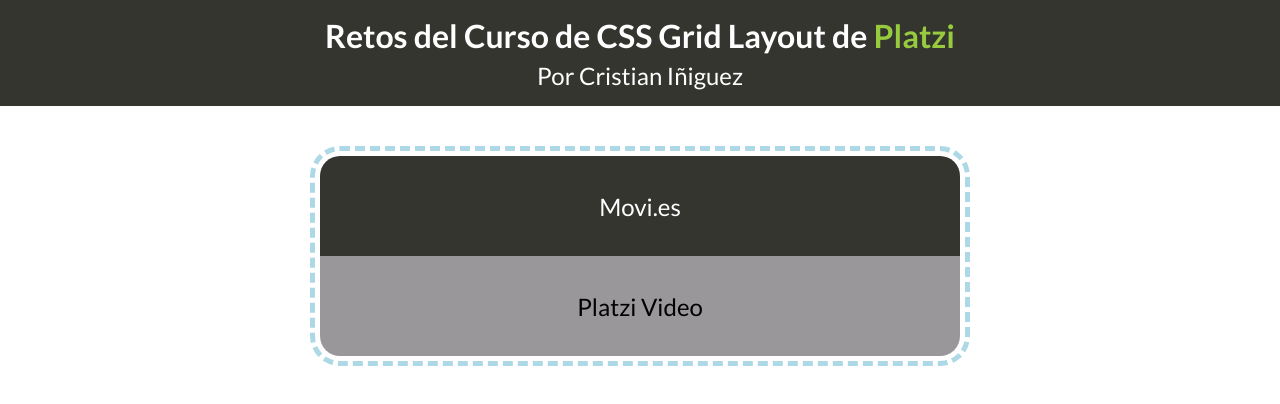
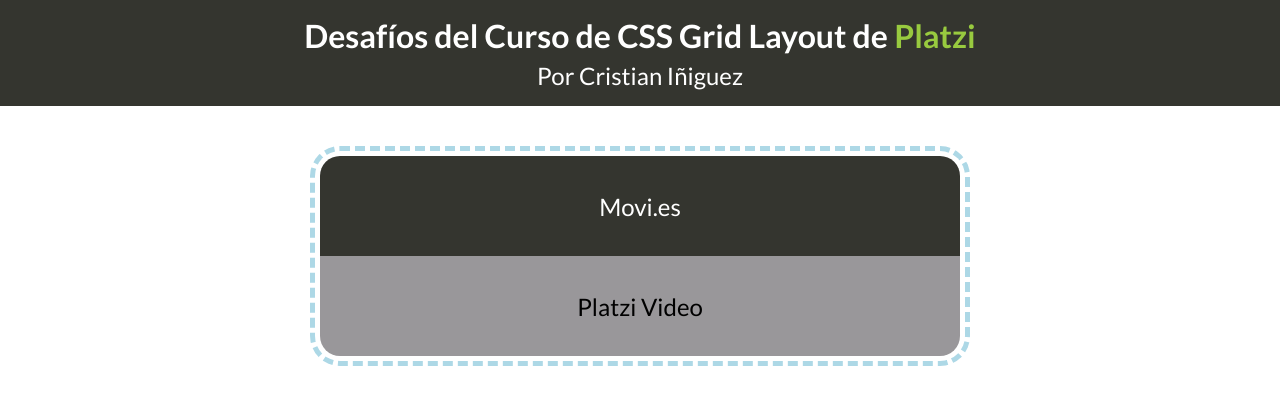
Before and after one commit to cristianiniguez/Desafios-CSS-Grid-Layout-Platzi, a plain HTML site: page index.html in a window 1280 px wide. Drawn offline with Linux system fonts and the light colour scheme.

Commit message:
Cambio de titulo a index.html

```diff
--- a/index.html
+++ b/index.html
@@ -2,13 +2,13 @@
 <html lang="es">
 <head>
     <meta charset="UTF-8">
-    <title>Reto Curso CSS Grid</title>
+    <title>Desafíos Curso CSS Grid</title>
     <!-- CUSTOM CSS -->
     <link rel="stylesheet" href="css/styles_index.css">
 </head>
 <body>
     <header>
-        <h1>Retos del Curso de CSS Grid Layout de <span>Platzi</span></h1>
+        <h1>Desafíos del Curso de CSS Grid Layout de <span>Platzi</span></h1>
         <p>Por Cristian Iñiguez</p>
     </header>
     <main>
```
